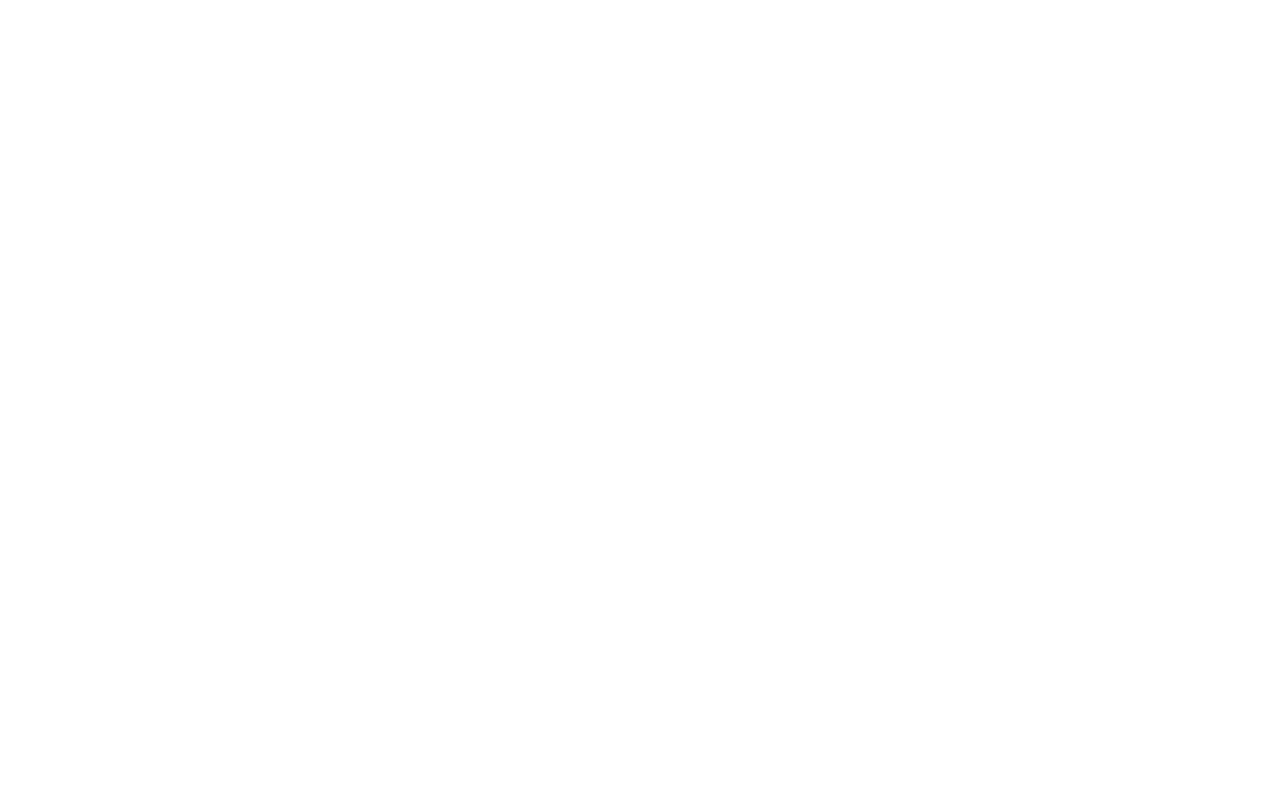
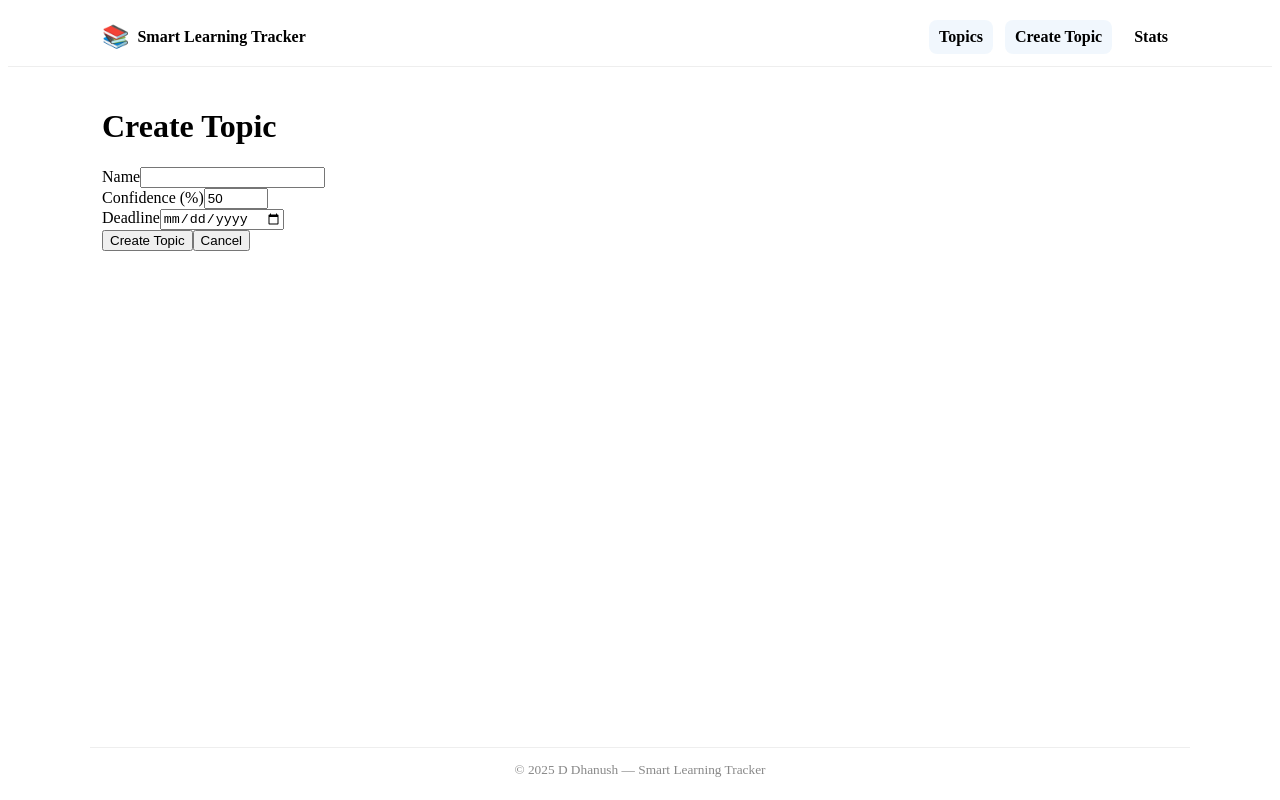
Before and after one commit to ddhanushd/Smart-Learning-Progress-Tracker-UI, an Angular app: page /topics/create in a window 1280 px wide. Before the commit this address led to /. Built offline with nearby package versions, Linux system fonts and the light colour scheme.

Commit message:
feat(ui): add navigation layout and separate Create Topic page

```diff
--- a/src/app/app.html
+++ b/src/app/app.html
@@ -1 +1,24 @@
-<router-outlet></router-outlet>
+<header class="app-header">
+  <div class="container">
+    <div class="brand">
+      <a routerLink="/" class="brand-link">
+        <span class="logo">📚</span>
+        <span class="title">Smart Learning Tracker</span>
+      </a>
+    </div>
+
+    <nav class="nav">
+      <a routerLink="/topics" routerLinkActive="active" class="nav-link">Topics</a>
+      <a routerLink="/topics/create" routerLinkActive="active" class="nav-link">Create Topic</a>
+      <a routerLink="/stats" routerLinkActive="active" class="nav-link">Stats</a>
+    </nav>
+  </div>
+</header>
+
+<main class="app-main container">
+  <router-outlet></router-outlet>
+</main>
+
+<footer class="app-footer container">
+  <small>© {{ currentYear }} D Dhanush — Smart Learning Tracker</small>
+</footer>
--- a/src/app/app.routes.ts
+++ b/src/app/app.routes.ts
@@ -1,7 +1,9 @@
 import { Routes } from '@angular/router';
 import { TopicList } from './features/topics/topic-list/topic-list';
+import { TopicCreate } from './features/topics/topic-create/topic-create';
 
 export const routes: Routes = [
     { path: '', redirectTo: 'topics', pathMatch: 'full' },
-    { path: 'topics', component: TopicList },
+  { path: 'topics', component: TopicList },
+  { path: 'topics/create', component: TopicCreate }
 ];
--- a/src/app/app.scss
+++ b/src/app/app.scss
@@ -0,0 +1,75 @@
+:root {
+  --bg: #f7f8fb;
+  --card: #ffffff;
+  --accent: #1976d2;
+  --muted: #666;
+}
+
+* { box-sizing: border-box; }
+
+.container {
+  max-width: 1100px;
+  margin: 0 auto;
+  padding: 12px;
+}
+
+.app-header {
+  background: var(--card);
+  border-bottom: 1px solid #eee;
+  position: sticky;
+  top: 0;
+  z-index: 40;
+  .container {
+    display: flex;
+    align-items: center;
+    justify-content: space-between;
+  }
+  .brand-link {
+    display: flex;
+    align-items: center;
+    gap: 8px;
+    text-decoration: none;
+    color: inherit;
+    .logo { font-size: 22px; }
+    .title { font-weight: 700; font-size: 16px; }
+  }
+  .nav {
+    display: flex;
+    gap: 12px;
+    .nav-link {
+      padding: 8px 10px;
+      border-radius: 8px;
+      text-decoration: none;
+      color: var(--muted);
+      font-weight: 600;
+      &.active {
+        color: var(--accent);
+        background: rgba(25, 118, 210, 0.06);
+      }
+    }
+  }
+}
+
+.app-main {
+  background: var(--bg);
+  min-height: calc(100vh - 120px);
+  padding: 20px 12px;
+}
+
+.app-footer {
+  padding: 12px;
+  color: #888;
+  text-align: center;
+  border-top: 1px solid #eee;
+  background: #fff;
+}
+
+/* small screens */
+@media (max-width: 680px) {
+  .app-header .container {
+    flex-direction: column;
+    align-items: flex-start;
+    gap: 8px;
+  }
+  .nav { gap: 8px; flex-wrap: wrap; }
+}
--- a/src/app/app.ts
+++ b/src/app/app.ts
@@ -1,12 +1,15 @@
+import { CommonModule } from '@angular/common';
 import { Component, signal } from '@angular/core';
-import { RouterOutlet } from '@angular/router';
+import { RouterModule, RouterOutlet } from '@angular/router';
 
 @Component({
   selector: 'app-root',
-  imports: [RouterOutlet],
+  imports: [RouterOutlet, CommonModule, RouterModule],
   templateUrl: './app.html',
   styleUrl: './app.scss'
 })
 export class App {
   protected readonly title = signal('smart-learning-tracker-ui');
+  currentYear = new Date().getFullYear();
+
 }
--- /dev/null
+++ b/src/app/features/topics/topic-create/topic-create.html
@@ -0,0 +1,44 @@
+<div class="page create-page">
+  <header>
+    <h1>Create Topic</h1>
+  </header>
+
+  @if (successMessage) {
+    <div class="success">{{ successMessage }}</div>
+  }
+
+  <form [formGroup]="createForm" (ngSubmit)="submitCreate()">
+    <div class="form-row">
+      <label for="name">Name</label>
+      <input id="name" formControlName="name" />
+      @if (createForm.controls['name'].invalid && createForm.controls['name'].touched) {
+        <small class="error">Name is required (min 3 chars).</small>
+      }
+    </div>
+
+    <div class="form-row">
+      <label for="confidence">Confidence (%)</label>
+      <input id="confidence" type="number" formControlName="confidence" min="0" max="100" />
+      @if (createForm.controls['confidence'].invalid && createForm.controls['confidence'].touched) {
+        <small class="error">Confidence must be 0–100.</small>
+      }
+    </div>
+
+    <div class="form-row">
+      <label for="deadline">Deadline</label>
+      <input id="deadline" type="date" formControlName="deadline" />
+    </div>
+
+    <div class="form-actions">
+      <button type="submit" [disabled]="submitting">
+        @if (submitting) { Creating... } @else { Create Topic }
+      </button>
+
+     <button type="button" (click)="cancel()">Cancel</button>
+    </div>
+
+    @if (errorMessage) {
+      <div class="error">{{ errorMessage }}</div>
+    }
+  </form>
+</div>
--- /dev/null
+++ b/src/app/features/topics/topic-create/topic-create.ts
@@ -0,0 +1,87 @@
+import { Component, OnInit } from '@angular/core';
+import { FormBuilder, FormGroup, ReactiveFormsModule, Validators } from '@angular/forms';
+import { TopicService } from '../../../core/services/topicservice';
+import { Router } from '@angular/router';
+import { Topic } from '../../../core/models/topic.model';
+import { CommonModule } from '@angular/common';
+
+@Component({
+  selector: 'app-topic-create',
+  imports: [ReactiveFormsModule, CommonModule],
+  templateUrl: './topic-create.html',
+  styleUrl: './topic-create.scss',
+})
+export class TopicCreate {
+
+     createForm!: FormGroup;     // init in constructor
+  submitting = false;
+  errorMessage = '';
+  successMessage = '';
+
+  constructor(
+    private fb: FormBuilder,
+    private topicService: TopicService,
+    private router: Router
+  ) {
+    // initialize form here so `fb` is defined
+    this.createForm = this.fb.group({
+      name: ['', [Validators.required, Validators.minLength(3)]],
+      confidence: [50, [Validators.required, Validators.min(0), Validators.max(100)]],
+      deadline: ['']
+    });
+  }
+
+  submitCreate(): void {
+    if (this.createForm.invalid) {
+      this.createForm.markAllAsTouched();
+      return;
+    }
+
+    this.submitting = true;
+    this.errorMessage = '';
+
+    // safe extraction / coercion of form values to satisfy TS
+    const fv = this.createForm.value;
+    const name = (fv.name ?? '') as string;                      // validated non-empty by form
+    const confidence = Number(fv.confidence ?? 0);               // coerce to number
+    const deadline = fv.deadline ? String(fv.deadline) : undefined;
+
+    const payload: Partial<Topic> = {
+      name,
+      confidence,
+      deadline,
+      completed: false,
+      status: this.deriveStatus(confidence)
+    };
+
+    this.topicService.createTopic(payload).subscribe({
+      next: res => {
+        this.submitting = false;
+        if (res.success) {
+          this.successMessage = 'Topic created successfully';
+          // navigate back to list after short delay
+          setTimeout(() => this.router.navigate(['/topics']), 700);
+        } else {
+          this.errorMessage = res.message || 'Create failed';
+        }
+      },
+      error: err => {
+        this.submitting = false;
+        this.errorMessage = err?.message || 'Server error while creating topic';
+      }
+    });
+  }
+
+  deriveStatus(confidence: number): Topic['status'] {
+    if (confidence >= 80) return 'STRONG';
+    if (confidence >= 50) return 'AVERAGE';
+    return 'WEAK';
+  }
+
+  // inside TopicCreateComponent class
+cancel(): void {
+  // use Angular Router for navigation (better than window.location)
+  this.router.navigate(['/topics']);
+}
+
+}
--- a/src/app/features/topics/topic-list/topic-list.html
+++ b/src/app/features/topics/topic-list/topic-list.html
@@ -1,18 +1,15 @@
 <div class="page">
-  <h1>Smart Learning Progress Tracker</h1>
+  <header><h1>Topics</h1></header>
 
   @if (loading) {
     <div>Loading topics...</div>
   }
 
-  @if (errorMessage && !loading) {
-    <div class="error">
-      {{ errorMessage }}
-    </div>
+  @if (errorMessage) {
+    <div class="error">{{ errorMessage }}</div>
   }
 
   @if (topics$ | async; as topics) {
-
     @if (topics.length === 0 && !loading) {
       <div>No topics found.</div>
     }
@@ -23,20 +20,13 @@
           <h3>{{ topic.name }}</h3>
           <p><strong>Confidence:</strong> {{ topic.confidence }}%</p>
           <p><strong>Status:</strong> {{ topic.status }}</p>
-          <p><strong>Completed:</strong> {{ topic.completed ? 'Yes' : 'No' }}</p>
           <p><strong>Deadline:</strong> {{ topic.deadline | date }}</p>
 
           @if (topic.revisions?.length) {
             <p><strong>Last Revision:</strong></p>
             <small>
-              {{
-                topic.revisions![topic.revisions!.length - 1].revisedAt
-                  | date:'short'
-              }}
-              –
-              {{
-                topic.revisions![topic.revisions!.length - 1].note
-              }}
+              {{ topic.revisions![topic.revisions!.length - 1].revisedAt | date:'short' }}
+              – {{ topic.revisions![topic.revisions!.length - 1].note }}
             </small>
           }
         </div>
--- a/src/app/features/topics/topic-list/topic-list.scss
+++ b/src/app/features/topics/topic-list/topic-list.scss
@@ -1,22 +1,46 @@
-.page {
-  padding: 16px;
+.create-section {
+  padding: 12px;
+  border-radius: 8px;
+  background: #fafafa;
+  margin-bottom: 16px;
+  box-shadow: 0 1px 4px rgba(0,0,0,0.04);
+
+  .form-row {
+    display: flex;
+    flex-direction: column;
+    margin-bottom: 8px;
+
+    label {
+      font-weight: 600;
+      margin-bottom: 4px;
     }
 
-.topics-grid {
-  display: grid;
-  grid-template-columns: repeat(auto-fill, minmax(260px, 1fr));
-  gap: 16px;
-  margin-top: 16px;
-}
-
-.topic-card {
-  padding: 12px 16px;
-  border-radius: 8px;
-  box-shadow: 0 2px 6px rgba(0,0,0,0.08);
-  background: #ffffff;
+    input {
+      padding: 8px;
+      border-radius: 4px;
+      border: 1px solid #ddd;
     }
 
     .error {
       color: #c62828;
+      font-size: 12px;
+      margin-top: 4px;
+    }
+  }
+
+  .form-actions {
+    margin-top: 8px;
+
+    button {
+      padding: 8px 12px;
+      border-radius: 6px;
+      border: none;
+      cursor: pointer;
+    }
+  }
+
+  .success {
+    color: #2e7d32;
     margin-bottom: 8px;
   }
+}
--- a/src/app/features/topics/topic-list/topic-list.ts
+++ b/src/app/features/topics/topic-list/topic-list.ts
@@ -1,12 +1,13 @@
 import { Component, OnInit } from '@angular/core';
-import { map, Observable } from 'rxjs';
+import { map, Observable, shareReplay, tap } from 'rxjs';
 import { Revision, Topic } from '../../../core/models/topic.model';
 import { TopicService } from '../../../core/services/topicservice';
 import { CommonModule } from '@angular/common';
+import { FormBuilder, FormGroup, ReactiveFormsModule, Validators } from '@angular/forms';
 
 @Component({
   selector: 'app-topic-list',
-  imports: [CommonModule],
+  imports: [CommonModule, ReactiveFormsModule],
   templateUrl: './topic-list.html',
   styleUrl: './topic-list.scss',
 })
@@ -33,15 +34,16 @@
           this.errorMessage = response.message || 'Failed to load topics';
           return [];
         }
-        return response.data;
-      })
+        return response.data ?? [];
+      }),
+      shareReplay(1)
     );
+
+    // ensure loading flag clears on first emission
+    this.topics$.subscribe({ next: () => { this.loading = false; }, error: () => { this.loading = false; } });
   }
 
-   getLastRevision(topic: Topic): Revision | undefined {
-    return topic.revisions && topic.revisions.length
-      ? topic.revisions[topic.revisions.length - 1]
-      : undefined;
+  getLastRevision(topic: Topic): Revision | undefined {
+    return topic.revisions && topic.revisions.length ? topic.revisions[topic.revisions.length - 1] : undefined;
   }
-
 }
```
Also changed, not shown: src/app/features/topics/topic-create/topic-create.scss (added), 1 other file (tests, documents, lock files or other folders). Lines whose indentation alone changed are shown as unchanged.
